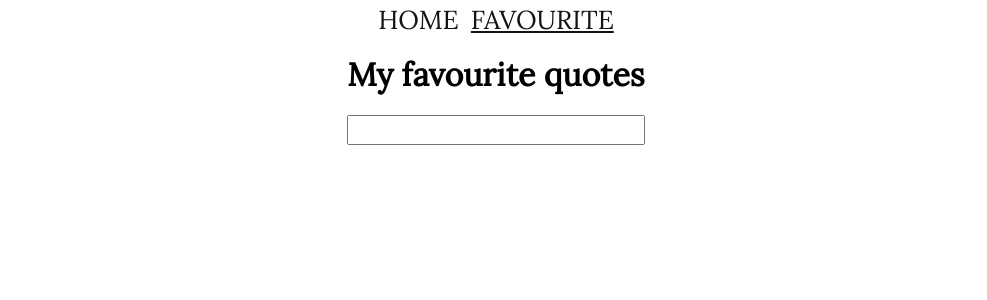
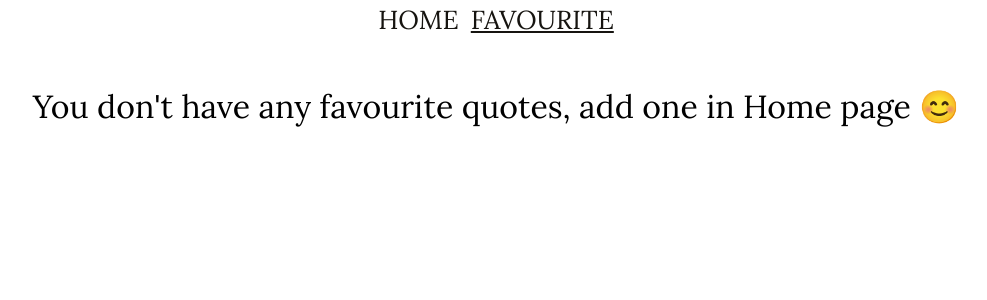
Before and after one commit to kamilwojtol/maksyma-vue, a Vue app: page /favourite in a window 1280 px wide. Shown: the top 300 px of the page, without its empty margins (144-1131 px from the left). Built offline with nearby package versions, Linux system fonts and the light colour scheme.

Commit message:
added types

```diff
--- a/src/components/Favourites/FavouriteList.vue
+++ b/src/components/Favourites/FavouriteList.vue
@@ -1,13 +1,14 @@
 <script setup lang="ts">
-import { ref, onMounted, computed } from "vue";
+import { ref, onMounted, computed, toRaw } from "vue";
 import { useFavouritesStore } from "@/stores/favourites";
 import Button from "../UI/Button.vue";
 import ShareButton from "../UI/ShareButton.vue";
 import Maxim from "../UI/Maxim.vue";
+import type { Quote } from "@/interfaces/IQuote";
 
-const favourites = ref<any>([]);
+const favourites = ref<Quote[]>([]);
 
-const favStore: any = useFavouritesStore();
+const favStore = useFavouritesStore();
 const searchQuery = ref<string>("");
 
 onMounted(() => {
@@ -23,9 +24,13 @@ function refreshFavourites() {
   favourites.value = favStore.getFavourites();
 }
 
+const hasFavourites = computed((): boolean => {
+  return Boolean(toRaw(favourites.value).length);
+});
+
 const filterFavs = computed(() => {
   if (searchQuery.value.length > 3) {
-    const filteredArray = favourites.value.filter((fav: any) => {
+    const filteredArray = favourites.value.filter((fav: Quote) => {
       return (
         fav.author.toLowerCase().includes(searchQuery.value.toLowerCase()) ||
         fav.content.toLowerCase().includes(searchQuery.value.toLowerCase())
@@ -39,7 +44,7 @@ const filterFavs = computed(() => {
 </script>
 
 <template>
-  <div class="favourite-list">
+  <div class="favourite-list" v-if="hasFavourites">
     <h3 class="title">My favourite quotes</h3>
     <input type="text" v-model="searchQuery" :keydown="filterFavs" />
     <div
@@ -52,9 +57,9 @@ const filterFavs = computed(() => {
       <ShareButton :quote="favourite"> Share </ShareButton>
     </div>
   </div>
-  <!-- <div class="title title-error" v-else>
+  <div class="title title-error" v-else>
     You don't have any favourite quotes, add one in Home page 😊
-  </div> -->
+  </div>
 </template>
 
 <style lang="scss" scoped>
@@ -81,6 +86,10 @@ const filterFavs = computed(() => {
   }
 }
 
+.title-error {
+  padding: 0 20px;
+}
+
 .favourite-item {
   font-family: $font-primary;
   font-size: 16px;
--- a/src/components/List/List.vue
+++ b/src/components/List/List.vue
@@ -1,23 +1,30 @@
 <script setup lang="ts">
 import { getQuotesListWithTag } from "@/services/MaximService";
 import { onMounted, ref } from "vue";
-import { useRoute } from "vue-router";
+import { useRoute, useRouter } from "vue-router";
 import Maxim from "../UI/Maxim.vue";
 
 const route = useRoute();
-const quotes = ref([]);
+const router = useRouter();
 
-onMounted(async () => {
+const quotes = ref();
+
+const refreshPage = async (reload?: boolean): Promise<void> => {
   const quotesWithParams = await getQuotesListWithTag(
     route.params.item.toString()
   );
-  quotes.value = quotesWithParams.results;
+  quotes.value = await quotesWithParams.results;
+  reload ? router.go(0) : null;
+};
+
+onMounted(async () => {
+  await refreshPage();
 });
 </script>
 
 <template>
   <div v-if="quotes">
-    <Maxim v-for="quote in quotes" :quote="quote" />
+    <Maxim v-for="quote in quotes" :quote="quote" @reload="refreshPage(true)" />
   </div>
 </template>
 
--- a/src/components/RandomQuote/RandomQuote.vue
+++ b/src/components/RandomQuote/RandomQuote.vue
@@ -6,11 +6,12 @@ import Button from "../UI/Button.vue";
 import ShareButton from "../UI/ShareButton.vue";
 import { useFavouritesStore } from "../../stores/favourites";
 import Loader from "../UI/Loader.vue";
+import type { Quote } from "@/interfaces/IQuote";
 
 const favourites = useFavouritesStore();
 
-const randomQuote = ref(<any>[]);
-const quoteHistory = ref(<any>[]);
+const randomQuote = ref<Quote>();
+const quoteHistory = ref<Quote[]>([]);
 const activeQuote = ref(0);
 const isLoading = ref(true);
 
@@ -39,7 +40,9 @@ const nextQuote = async () => {
     isLoading.value = true;
     await refreshQuote();
     isLoading.value = false;
-    favourites.isInFavourites(randomQuote.value);
+    if (randomQuote.value) {
+      favourites.isInFavourites(randomQuote.value);
+    }
   }
 };
 
@@ -47,12 +50,14 @@ onMounted(async () => {
   isLoading.value = false;
   await refreshQuote();
   isLoading.value = false;
-  favourites.isInFavourites(randomQuote.value);
+  if (randomQuote.value) {
+    favourites.isInFavourites(randomQuote.value);
+  }
 });
 </script>
 
 <template>
-  <div v-if="!isLoading" class="random-quote">
+  <div v-if="!isLoading && randomQuote" class="random-quote">
     <Maxim class="maxim-quote" :quote="randomQuote" />
     <div class="maxim-btn-panel">
       <Button @click="prevQuote" :disabled="activeQuote === 1">
@@ -60,7 +65,7 @@ onMounted(async () => {
       </Button>
       <Button
         :disabled="favourites.isInFavs"
-        @click="favourites.addToFavourites(randomQuote)"
+        @click="favourites.addToFavourites(randomQuote!)"
       >
         Add to Favourites
       </Button>
@@ -84,9 +89,11 @@ onMounted(async () => {
   flex-direction: row;
   justify-content: center;
   bottom: 8px;
+  width: 100%;
 
   @media (min-width: 768px) {
     left: calc(50% - 227px);
+    width: auto;
   }
 }
 
--- a/src/components/UI/Maxim.vue
+++ b/src/components/UI/Maxim.vue
@@ -1,11 +1,10 @@
 <script setup lang="ts">
 import type { PropType } from "vue";
+import type { Quote } from "@/interfaces/IQuote";
 import { RouterLink } from "vue-router";
-import { useRouter } from "vue-router";
 
-const router = useRouter();
 const props = defineProps({
-  quote: Object as PropType<any>,
+  quote: Object as PropType<Quote>,
 });
 </script>
 
@@ -14,13 +13,14 @@ const props = defineProps({
     <div class="maxim-tags">
       <RouterLink
         class="maxim-tag"
-        v-for="tag in props.quote?.tags"
+        v-for="tag in props.quote.tags"
         :to="{ name: 'list', params: { item: tag } }"
+        @click="$emit('reload')"
         >#{{ tag }}</RouterLink
       >
     </div>
-    <h3 class="maxim-title">{{ props.quote?.content }}</h3>
-    <p class="maxim-subtitle">{{ props.quote?.author }}</p>
+    <h3 class="maxim-title">{{ props.quote.content }}</h3>
+    <p class="maxim-subtitle">{{ props.quote.author }}</p>
   </div>
 </template>
 
--- a/src/components/UI/ShareButton.vue
+++ b/src/components/UI/ShareButton.vue
@@ -1,14 +1,16 @@
 <script setup lang="ts">
 import Button from "./Button.vue";
+import type { Quote } from "@/interfaces/IQuote";
+import type { PropType } from "vue";
 
 const props = defineProps({
   quote: {
-    type: Object,
+    type: Object as PropType<Quote>,
     required: true,
   },
 });
 
-function shareFavourite(quote: any) {
+function shareFavourite(quote: Quote) {
   if (navigator.share) {
     return navigator.share({
       title: "Maksyma",
--- /dev/null
+++ b/src/interfaces/IQuote.ts
@@ -0,0 +1,10 @@
+export interface Quote {
+  "_id": string,
+  "content": string,
+  "author": string,
+  "tags": string[],
+  "authorSlug": string,
+  "length": number,
+  "dateAdded": Date,
+  "dateModified": Date
+}
--- a/src/stores/favourites.ts
+++ b/src/stores/favourites.ts
@@ -1,11 +1,12 @@
 import { ref } from "vue";
 import { defineStore } from "pinia";
+import type { Quote } from "@/interfaces/IQuote";
 
 export const useFavouritesStore = defineStore("favourites", () => {
-  const favs = ref(<string[]>[]);
+  const favs = ref(<Quote[]>[]);
   const isInFavs = ref(false);
 
-  function addToFavourites(payload: any) {
+  function addToFavourites(payload: Quote) {
     if (!isInFavs.value) {
       localStorage.setItem(
         "favourites",
@@ -16,7 +17,7 @@ export const useFavouritesStore = defineStore("favourites", () => {
     }
   }
 
-  function getFavourites(): string[] {
+  function getFavourites(): Quote[] {
     const localFavs = localStorage.getItem("favourites");
 
     if (localFavs) {
@@ -28,14 +29,14 @@ export const useFavouritesStore = defineStore("favourites", () => {
   }
 
   function deleteFromFavourites(id: string) {
-    favs.value = favs.value.filter((fav: any) => !(fav._id === id));
+    favs.value = favs.value.filter((fav: Quote) => !(fav._id === id));
     localStorage.setItem("favourites", JSON.stringify(favs.value));
   }
 
-  function isInFavourites(fav: any): void {
+  function isInFavourites(fav: Quote): void {
     if (fav._id) {
       isInFavs.value = Boolean(
-        favs.value.find((quote: any) => {
+        favs.value.find((quote: Quote) => {
           return quote._id === fav._id;
         })
       );
```
